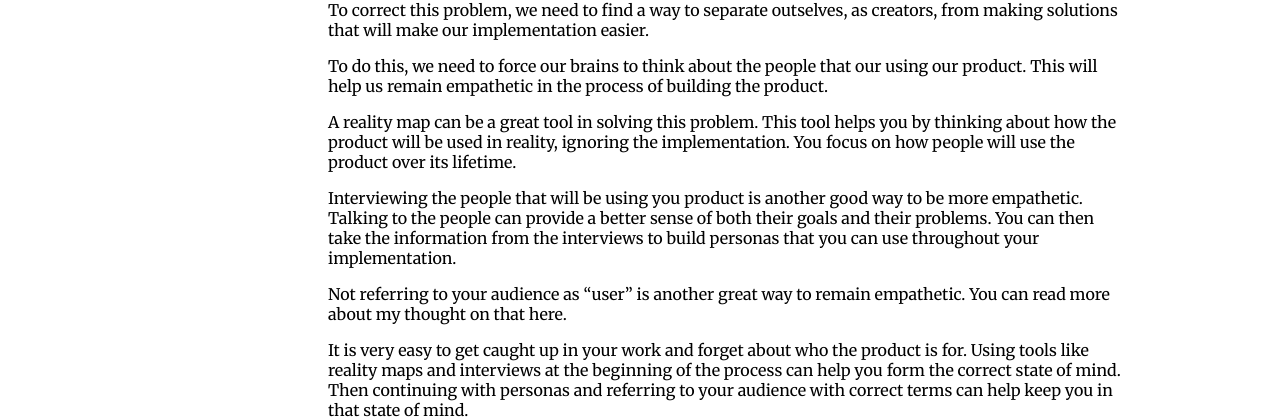
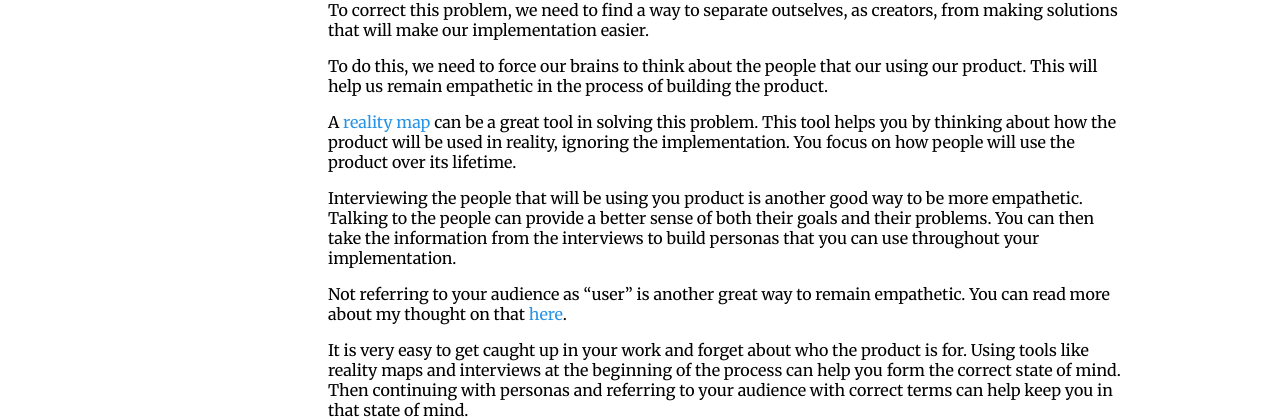
Before and after one commit to shortpgh/site, a Jekyll site: the page built from _posts/2018-01-30-put-people-first.md, in a window 1280 px wide. Shown: the part 295-714 px from the top of the page. Built offline with Jekyll 4.4.1, drawn with Linux system fonts in a browser that asks for light colours; part of the change alters nothing that is shown.

```diff
--- a/_posts/2018-01-30-put-people-first.md
+++ b/_posts/2018-01-30-put-people-first.md
@@ -15,10 +15,10 @@ To correct this problem, we need to find a way to separate outselves, as creator
 
 To do this, we need to force our brains to think about the people that our using our product. This will help us remain empathetic in the process of building the product.
 
-A reality map can be a great tool in solving this problem. This tool helps you by thinking about how the product will be used in reality, ignoring the implementation. You focus on how people will use the product over its lifetime.
+A [reality map](/2014/04/12/what-is-a-reality-map/) can be a great tool in solving this problem. This tool helps you by thinking about how the product will be used in reality, ignoring the implementation. You focus on how people will use the product over its lifetime.
 
 Interviewing the people that will be using you product is another good way to be more empathetic. Talking to the people can provide a better sense of both their goals and their problems. You can then take the information from the interviews to build personas that you can use throughout your implementation.
 
-Not referring to your audience as “user” is another great way to remain empathetic. You can read more about my thought on that here.
+Not referring to your audience as “user” is another great way to remain empathetic. You can read more about my thought on that [here](/2017/11/17/stop-saying-user/).
 
 It is very easy to get caught up in your work and forget about who the product is for. Using tools like reality maps and interviews at the beginning of the process can help you form the correct state of mind. Then continuing with personas and referring to your audience with correct terms can help keep you in that state of mind.
```
